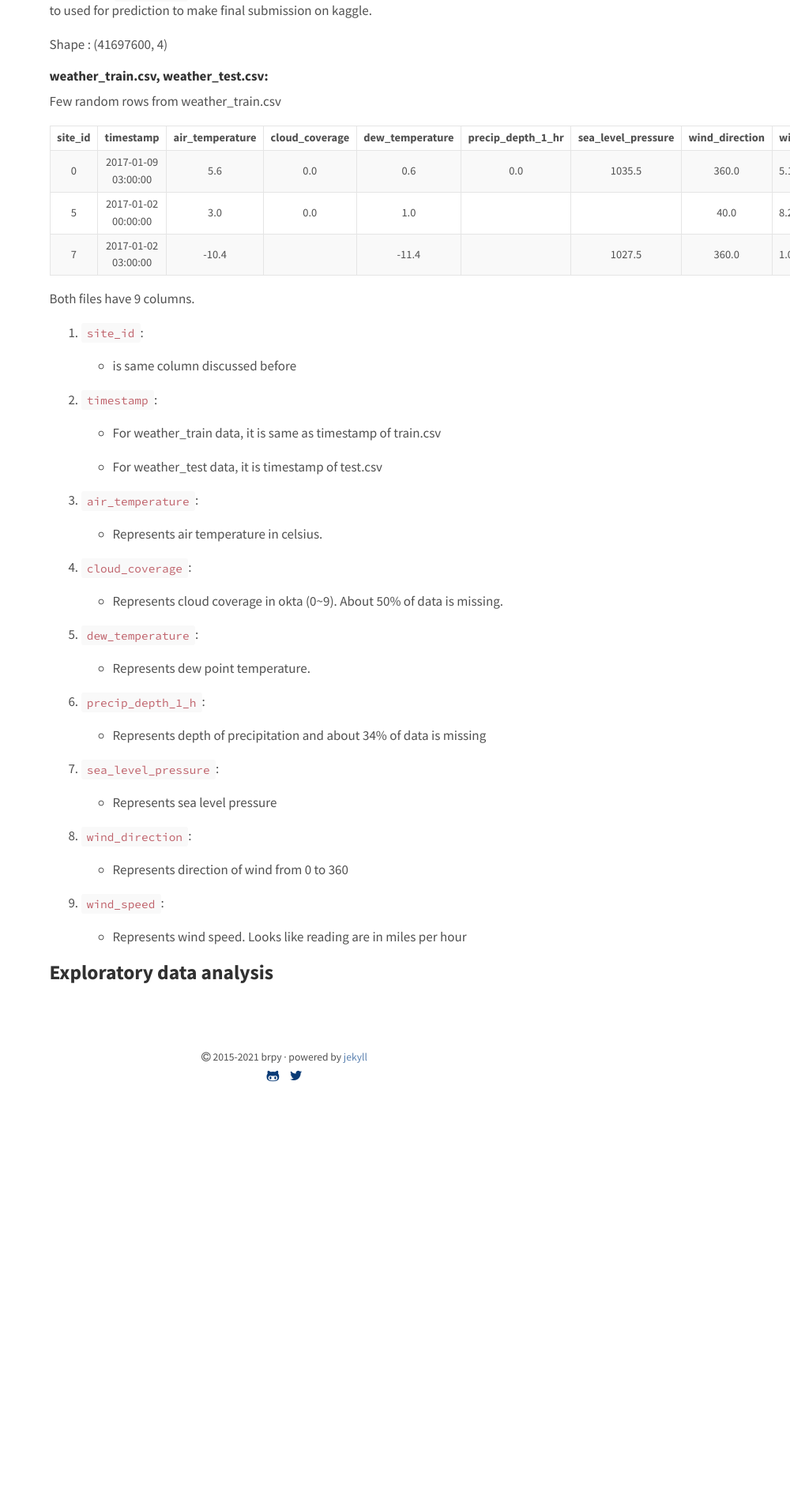
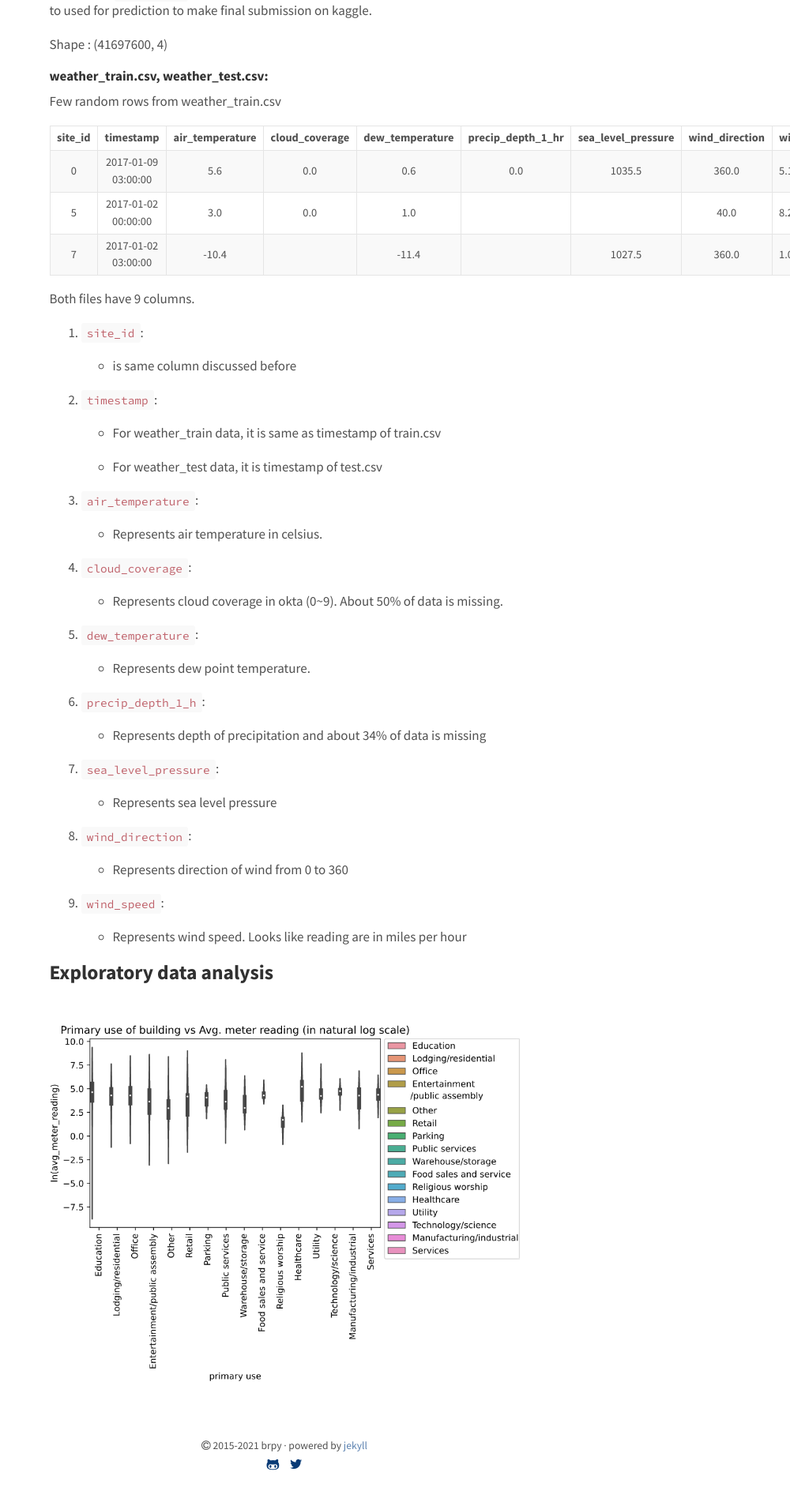
Before and after one commit to hssharadga/hssharadga.github.io, a Jekyll site: the page built from blog/_posts/2021-03-08-ashrae-energy-prediction.md, in a window 1280 px wide. Shown: the part 4283-6185 px from the top of the page at 79% size, without its empty margins (280-1280 px from the left). Built offline with Jekyll 4.4.1, drawn with Linux system fonts in a browser that asks for light colours; before the commit the page ends 5693 px from its top, so only the background shows below that.

Commit message:
added images

```diff
--- a/blog/_posts/2021-03-08-ashrae-energy-prediction.md
+++ b/blog/_posts/2021-03-08-ashrae-energy-prediction.md
@@ -220,4 +220,4 @@ Both files have 9 columns.
    - Represents wind speed. Looks like reading are in miles per hour
 
 ## Exploratory data analysis
-![](../images/ashrae-energy-prediction/eda/buildings by area.png)
+![](../images/ashrae-energy-prediction/eda/reading vs primary.png)
```
Also changed, not shown: blog/images/ashrae-energy-prediction/eda/buildings by area.png (added), blog/images/ashrae-energy-prediction/eda/buildings by floors.png (added), blog/images/ashrae-energy-prediction/eda/buildings by site.png (added), blog/images/ashrae-energy-prediction/eda/buildings by usage.png (added), blog/images/ashrae-energy-prediction/eda/buildings by year built.png (added), blog/images/ashrae-energy-prediction/eda/meters by type small.png (added), blog/images/ashrae-energy-prediction/eda/reading vs primary.png (added), blog/images/ashrae-energy-prediction/eda/readings by area.png (added), blog/images/ashrae-energy-prediction/eda/readings by volume.png (added), blog/images/ashrae-energy-prediction/eda/readings by year built.png (added), blog/images/ashrae-energy-prediction/eda/temp vs month.png (added).
